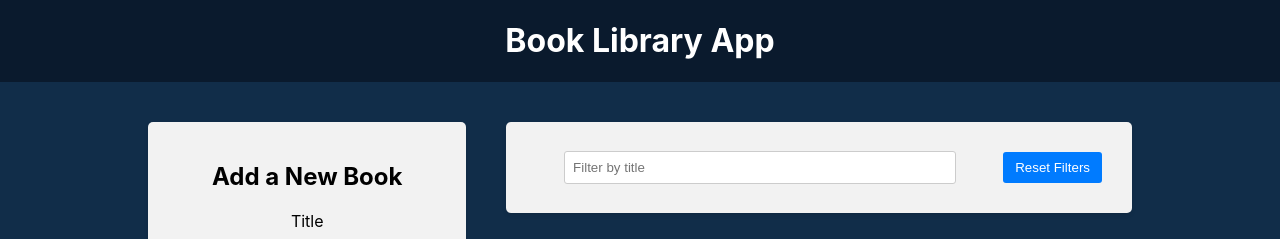
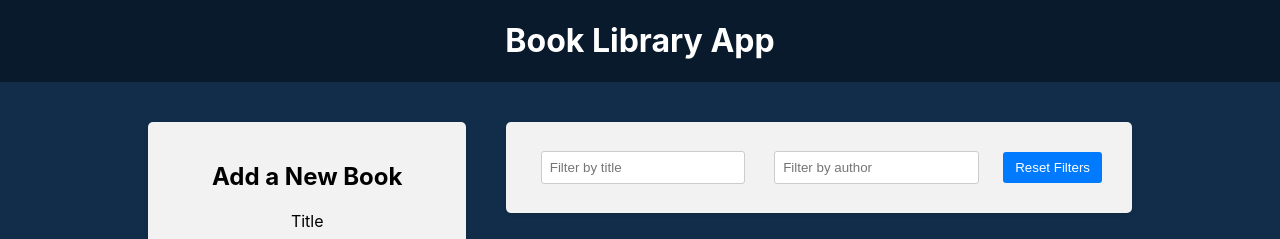
Before and after one commit to denm76/react-redux-library, a React (Vite) app in the folder frontend/: page / in a window 1280 px wide. Shown: the top 239 px of the page. Built offline with nearby package versions, Linux system fonts and the light colour scheme.

Commit message:
Filter by author

```diff
--- a/frontend/src/components/BookList/BookList.jsx
+++ b/frontend/src/components/BookList/BookList.jsx
@@ -1,12 +1,13 @@
 import { useSelector, useDispatch } from "react-redux";
 import { BsBookmarkStarFill, BsBookmarkStar } from "react-icons/bs";
 import { deleteBook, toggleFavorite } from "../../redux/books/actionCreators";
-import { selectTitleFilter } from "../../redux/slices/filterSlice";
+import { selectTitleFilter, selectAuthorFilter } from "../../redux/slices/filterSlice";
 import "./BookList.css";
 
 function BookList() {
   const books = useSelector((state) => state.books);
   const titleFilter = useSelector(selectTitleFilter);
+  const authorFilter = useSelector(selectAuthorFilter);
   const dispatch = useDispatch();
 
   const handleDeleteBook = (id) => dispatch(deleteBook(id));
@@ -16,10 +17,12 @@
   };
 
   const filteredBooks = books.filter((book) => {
-    const matchesTitle = book.title
+    const matches = book.title
       .toLowerCase()
-      .includes(titleFilter.toLowerCase());
-    return matchesTitle;
+      .includes(titleFilter.toLowerCase()) && book.author
+      .toLowerCase()
+      .includes(authorFilter.toLowerCase());
+    return matches;
   });
 
   return (
--- a/frontend/src/components/Filter/Filter.jsx
+++ b/frontend/src/components/Filter/Filter.jsx
@@ -1,7 +1,9 @@
 import { useDispatch, useSelector } from "react-redux";
 import {
   setTitleFilter,
+  setAuthorFilter,
   selectTitleFilter,
+  selectAuthorFilter,
   resetFilters,
 } from "../../redux/slices/filterSlice";
 import "./Filter.css";
@@ -9,10 +11,16 @@
 function Filter() {
   const dispatch = useDispatch();
   const titleFilter = useSelector(selectTitleFilter);
+  const authorFilter = useSelector(selectAuthorFilter);
 
   const handleTitleFilterChange = (e) => {
     dispatch(setTitleFilter(e.target.value));
   };
+
+  const handleAuthorFilterChange = (e) => {
+    dispatch(setAuthorFilter(e.target.value));
+  };
+
 
   const handleResetFilters = () => {
     dispatch(resetFilters());
@@ -29,7 +37,17 @@
             placeholder='Filter by title'
           />
         </div>
-        <button type="button" onClick={handleResetFilters}>Reset Filters</button>
+        <div className='filter-group'>
+          <input
+            value={authorFilter}
+            onChange={handleAuthorFilterChange}
+            type='text'
+            placeholder='Filter by author'
+          />
+        </div>
+        <button type='button' onClick={handleResetFilters}>
+          Reset Filters
+        </button>
       </div>
     </div>
   );
--- a/frontend/src/redux/slices/filterSlice.js
+++ b/frontend/src/redux/slices/filterSlice.js
@@ -2,6 +2,7 @@
 
 const initialState = {
   title: "",
+  author: "",
 };
 
 const filterSlice = createSlice({
@@ -12,14 +13,21 @@
       return { ...state, title: action.payload };
       //state.title = action.payload;
     },
+    setAuthorFilter: (state, action) => {
+      return { ...state, author: action.payload };
+    },
     resetFilters: (state) => {
       state.title = "";
+      state.author = "";
       // return initialState;
     },
   },
 });
 
-export const { setTitleFilter, resetFilters } = filterSlice.actions;
+export const { setTitleFilter, setAuthorFilter, resetFilters } =
+  filterSlice.actions;
+
 export const selectTitleFilter = (state) => state.filter.title;
+export const selectAuthorFilter = (state) => state.filter.author;
 
 export default filterSlice.reducer;
```
